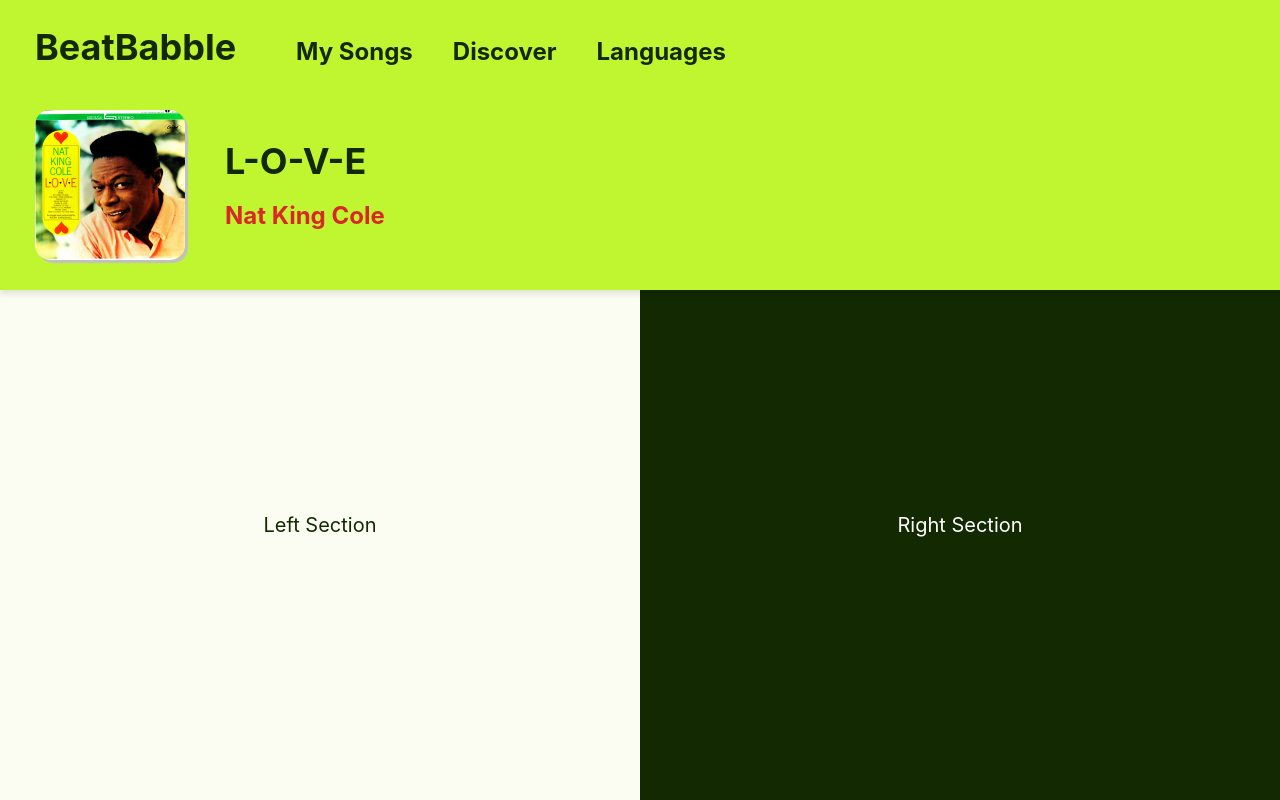
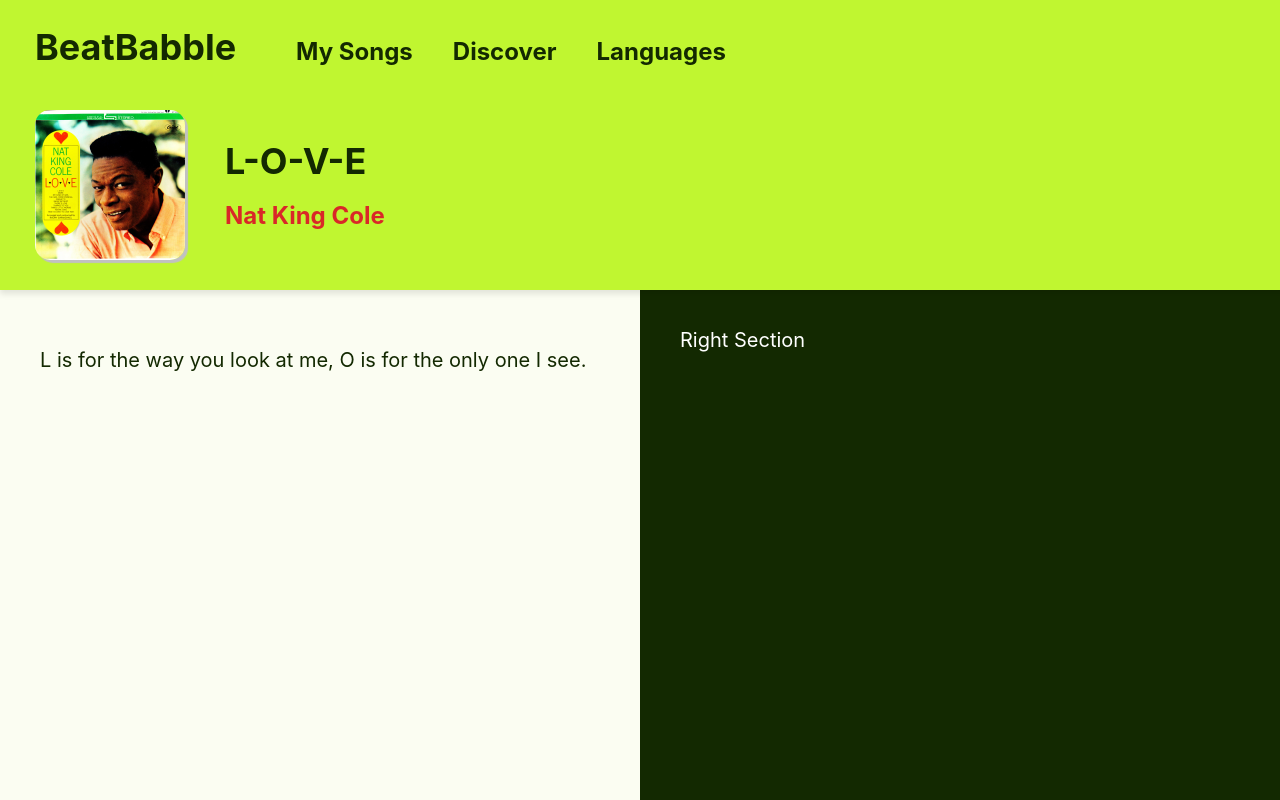
Before and after one commit to Denis-Oh/BeatBabble, a React (Vite) app: page / in a window 1280 px wide. Built offline with nearby package versions, Linux system fonts and the light colour scheme.

Commit message:
Lyrics and skeleton of popup

```diff
--- a/src/App.css
+++ b/src/App.css
@@ -83,10 +83,13 @@
 .left-section, .right-section {
   flex: 1;
   display: flex;
-  align-items: center;
-  justify-content: center;
+  flex-wrap: wrap;
+  align-items: flex-start;
+  justify-content: flex-start;
   height: calc(100vh - var(--bannerHeight)); /* Adjust height to fill screen below banner */
   font-size: 20px;
+  padding: 70px 40px 0px;
+  line-height: 40px;
 }
 
 .left-section {
@@ -98,3 +101,17 @@
   background-color: #132901;
   color: #ffffff; /* Adding white text color for visibility */
 }
+
+.lyric-word {
+  transition: color 0.3s;
+  white-space: pre-wrap; /* preserves whitespace */
+}
+
+.lyric-word:not(.punctuation):hover {
+  color: red; /* Change color on hover for words only */
+}
+
+.punctuation {
+  cursor: default;
+  color: inherit; /* No color change on hover */
+}
--- a/src/App.jsx
+++ b/src/App.jsx
@@ -1,8 +1,17 @@
-import React from 'react';
+import React, { useState } from 'react';
 import './App.css';
 import CoverArt from './assets/LOVE.jpeg';
+import WordPopup from './WordPopup';
+
+const lyrics = "L is for the way you look at me, \nO is for the only one I see.";
+// Match words and punctuation but maintain them in order
+const wordsWithPunctuation = lyrics.match(/[\w'-]+|[.,!?;]/g);
 
 function App() {
+  const [selectedWord, setSelectedWord] = useState(null);
+
+  const closePopup = () => setSelectedWord(null);
+
   return (
     <div className="app">
       <header className="banner">
@@ -21,7 +30,24 @@
         </div>
       </header>
       <div className="content">
-        <div className="left-section">Left Section</div>
+        <div className="left-section">
+          <p>
+            {wordsWithPunctuation.map((word, index) => {
+            const isPunctuation = /[.,!?;]/.test(word);
+            return (
+              <span key={index}
+                className={`lyric-word ${isPunctuation ? "punctuation" : ""}`}
+                onClick={() => !isPunctuation && setSelectedWord(word)}
+                onMouseEnter={() => !isPunctuation && (document.body.style.cursor = "pointer")}
+                onMouseLeave={() => !isPunctuation && (document.body.style.cursor = "default")}
+              >
+                {((isPunctuation || index==0) ? "" : " ") + word}
+              </span>
+            );
+          })}
+          </p>
+          {selectedWord && <WordPopup word={selectedWord} closePopup={closePopup} />}
+        </div>
         <div className="right-section">Right Section</div>
       </div>
     </div>
--- /dev/null
+++ b/src/WordPopup.css
@@ -0,0 +1,27 @@
+.popup {
+    position: fixed;
+    bottom: 20px;
+    left: 50%;
+    transform: translateX(-50%);
+    background-color: white;
+    border: 1px solid black;
+    padding: 10px;
+    box-shadow: 0px 4px 6px rgba(0,0,0,0.1);
+    z-index: 2000;
+  }
+.popup-header {
+    display: flex; /* Enables flexbox layout */
+    justify-content: space-between; /* Aligns children to the far edges */
+    align-items: center; /* Centers items vertically */
+    width: 100%; /* Full width to use all available space */
+}
+.popup button {
+    cursor: pointer;
+    padding: 10px;
+}
+
+h3 {
+    text-transform: capitalize;
+    margin: 10px 0;
+    color: #d92828;
+}
--- a/src/WordPopup.jsx
+++ b/src/WordPopup.jsx
@@ -0,0 +1,16 @@
+import React from 'react';
+import './WordPopup.css';
+
+const WordPopup = ({ word, closePopup }) => (
+    <div className="popup">
+        <div className="popup-header">
+            <h3>{word}</h3>
+            <button onClick={closePopup}>Close</button>
+        </div>
+        <h4>
+            English-FrenchEnglish-FrenchEnglish-FrenchEnglish-French
+        </h4>
+    </div>
+  );
+
+  export default WordPopup;
```
